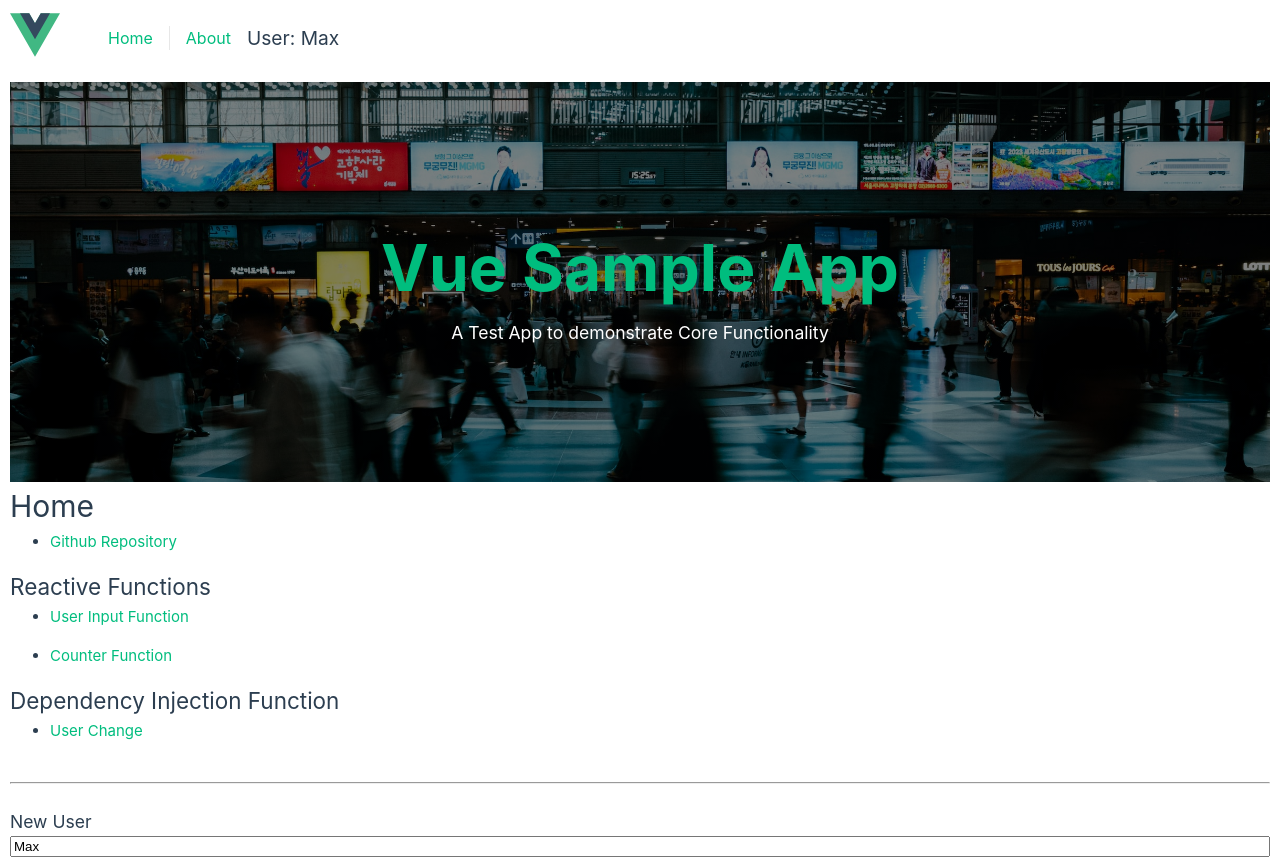
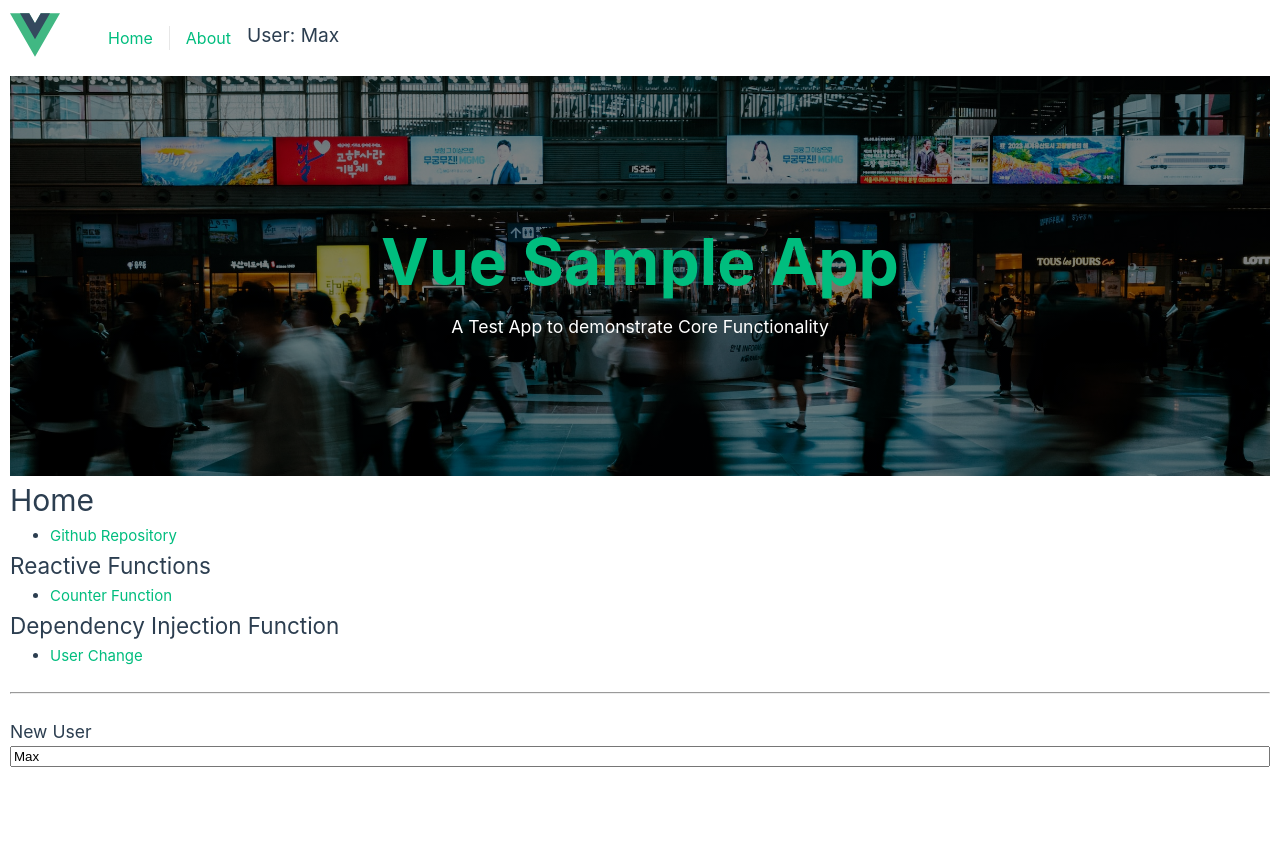
Before and after one commit to MaxTyrchan/VueSampleApp, a Vue app: page /user-change in a window 1280 px wide. After the commit the page ends 800 px from the top, so only its background shows below. Built offline with nearby package versions, Linux system fonts and the light colour scheme.

Commit message:
deleted unused function

```diff
--- a/src/components/UserChange.vue
+++ b/src/components/UserChange.vue
@@ -6,5 +6,6 @@ const user = inject("user");
 
 <template>
   <h3>New User</h3>
+  <!-- v-model is a two-way binding and replaces v-bind:value and v-on:input -->
   <input v-model="user" />
 </template>
--- a/src/components/UserInput.vue
+++ /dev/null
@@ -1,48 +0,0 @@
-<script setup lang="ts">
-import { ref } from "vue";
-
-const message = ref("Hello World!");
-
-function reverseMessage() {
-  // Access/mutate the value of a ref via
-  // its .value property.
-  message.value = message.value.split("").reverse().join("");
-}
-
-function notify() {
-  alert("navigation was prevented.");
-}
-</script>
-
-<template>
-  <!--
-    Note we don't need .value inside templates because
-    refs are automatically "unwrapped" in templates.
-  -->
-  <h1>{{ message }}</h1>
-
-  <!--
-    Bind to a method/function.
-    The @click syntax is short for v-on:click.
-  -->
-  <button @click="reverseMessage">Reverse Message</button>
-
-  <!-- Can also be an inline expression statement -->
-  <button @click="message += '!'">Append "!"</button>
-
-  <!--
-    Vue also provides modifiers for common tasks
-    such as e.preventDefault() and e.stopPropagation()
-  -->
-  <a href="https://vuejs.org" @click.prevent="notify">
-    A link with e.preventDefault()
-  </a>
-</template>
-
-<style>
-button,
-a {
-  display: block;
-  margin-bottom: 1em;
-}
-</style>
--- a/src/router/index.ts
+++ b/src/router/index.ts
@@ -1,6 +1,5 @@
 import { createRouter, createWebHistory } from "vue-router";
 import HomeView from "../views/HomeView.vue";
-import UserInput from "../components/UserInput.vue";
 import Counter from "../components/Counter.vue";
 import UserChange from "../components/UserChange.vue";
 
@@ -12,10 +11,6 @@ const router = createRouter({
       name: "home",
       component: HomeView,
       children: [
-        {
-          path: "user-input",
-          component: UserInput,
-        },
         {
           path: "counter",
           component: Counter,
--- a/src/views/HomeView.vue
+++ b/src/views/HomeView.vue
@@ -14,7 +14,6 @@ import { RouterView } from "vue-router";
     </ul>
     <h2>Reactive Functions</h2>
     <ul>
-      <li><a href="/user-input">User Input Function</a></li>
       <li>
         <a href="/counter">Counter Function</a>
       </li>
```
